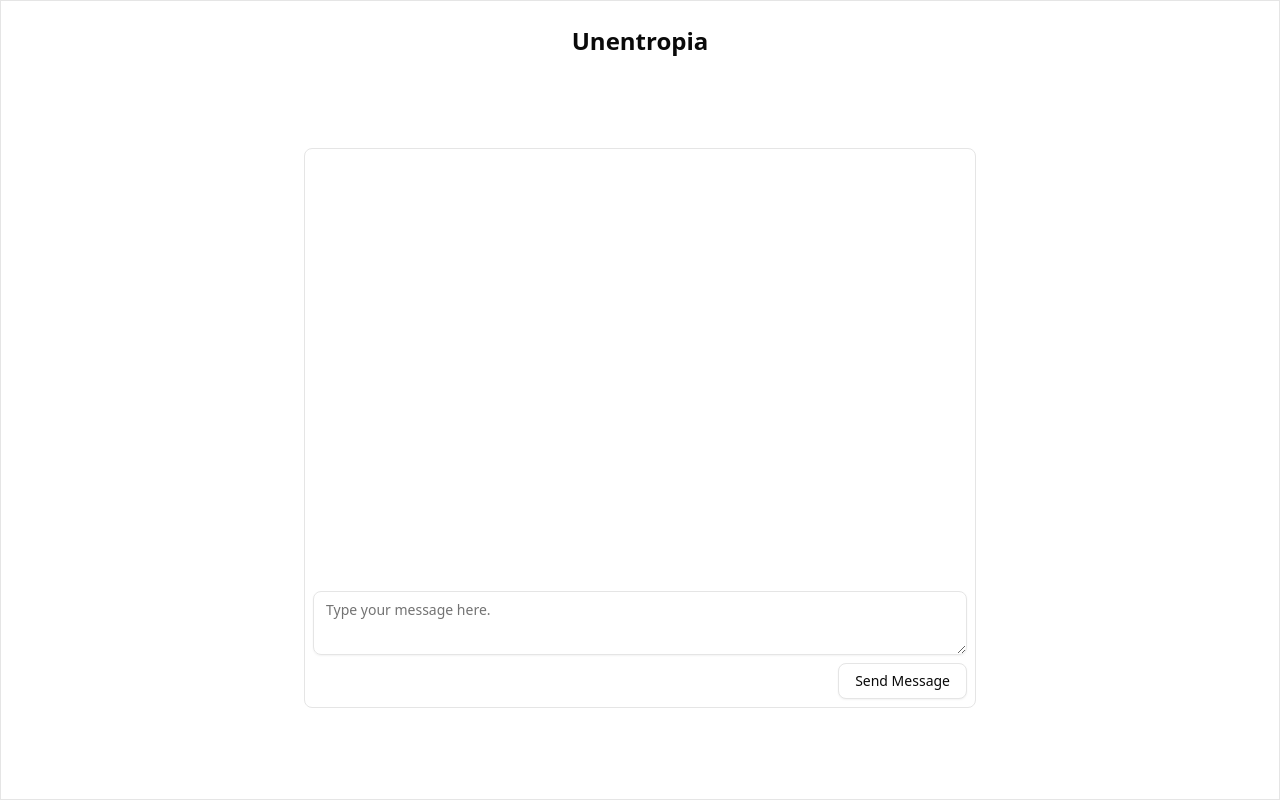
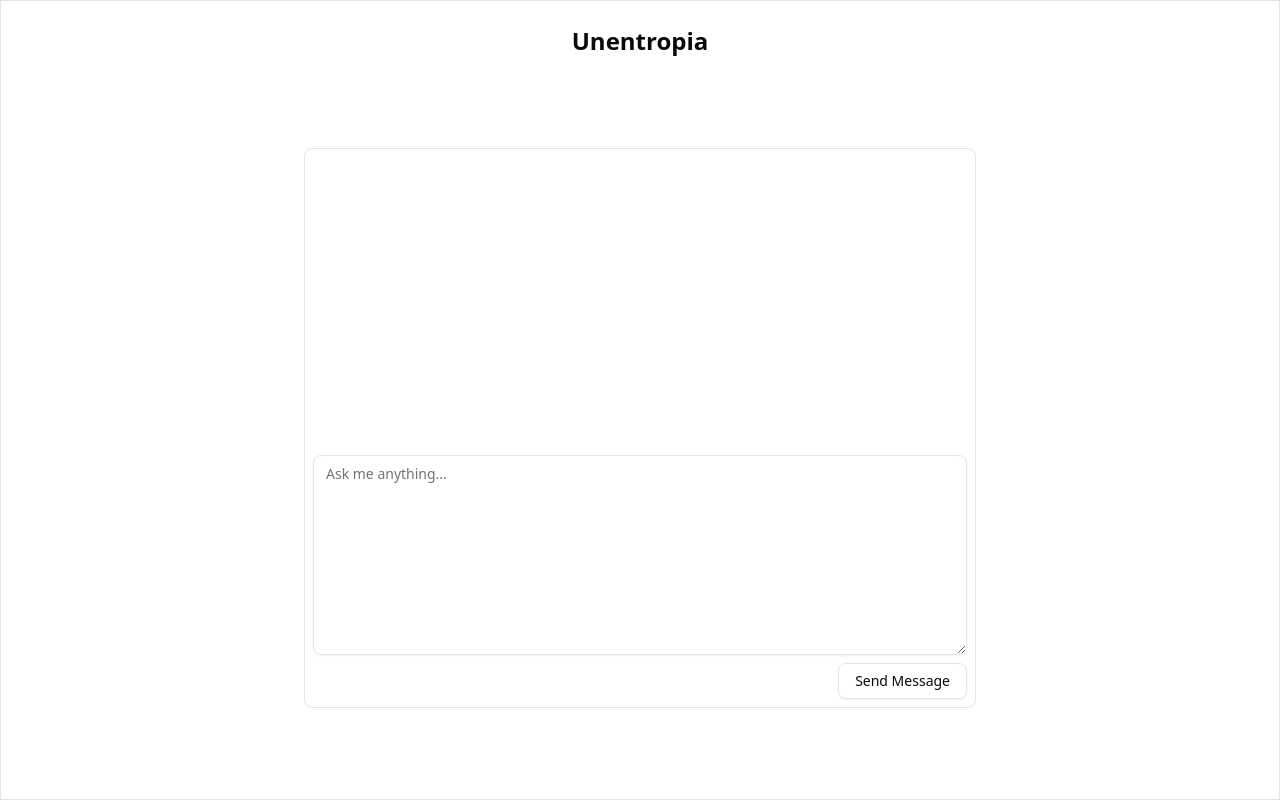
Before and after one commit to JarekPo/unentropia-ui, a Next.js app: page / in a window 1280 px wide. Built offline with nearby package versions, Linux system fonts and the light colour scheme; no server answers.

Commit message:
handle post message (#5)

```diff
--- a/src/app/page.tsx
+++ b/src/app/page.tsx
@@ -9,15 +9,16 @@ import {postChatMessage} from '@/services/unentropiaServices';
 
 const Home = () => {
   const [sessionId, setSessionId] = useState('');
+  const [message, setMessage] = useState('');
   const newSessionId = uuidv4();
 
   useEffect(() => {
     setSessionId(newSessionId);
   }, []);
 
-  const sendSampleMessage = async () => {
-    const data = await postChatMessage(sessionId, 'test, return success');
-    // const data = await postChatMessage(newSessionId, 'test message2, return ok2 and status and my first message');
+  const sendMessage = async () => {
+    const data = await postChatMessage(sessionId, message);
+    setMessage('');
     console.log(data.data.response);
   };
   return (
@@ -27,18 +28,21 @@ const Home = () => {
         <div className='flex flex-col w-full max-w-2xl m-auto max-h-[35rem] rounded-md p-2 border flex-grow h-full justify-end'>
           <div className='flex flex-col flex-grow justify-end h-full'>
             <Textarea
-              placeholder='Type your message here.'
+              placeholder='Ask me anything...'
               id='message'
-              className='w-full max-h-120 resize-y overflow-auto'
+              className='w-full h-50 max-h-120 resize-y overflow-auto'
+              onChange={(e) => setMessage(e.target.value)}
+              value={message}
+              onKeyDown={(e) => {
+                if (e.key === 'Enter' && !e.shiftKey) {
+                  e.preventDefault();
+                  sendMessage();
+                }
+              }}
             />
             <div className='flex flex-col sm:flex-row justify-end mt-2 gap-2'>
               <div className='sm:flex-1' />
-              <Button
-                variant='outline'
-                aria-label='Send message'
-                onClick={sendSampleMessage}
-                className='w-full sm:w-auto'
-              >
+              <Button variant='outline' aria-label='Send message' onClick={sendMessage} className='w-full sm:w-auto'>
                 Send Message
               </Button>
             </div>
```
